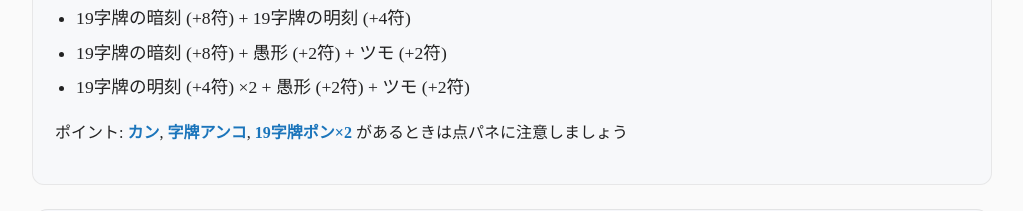
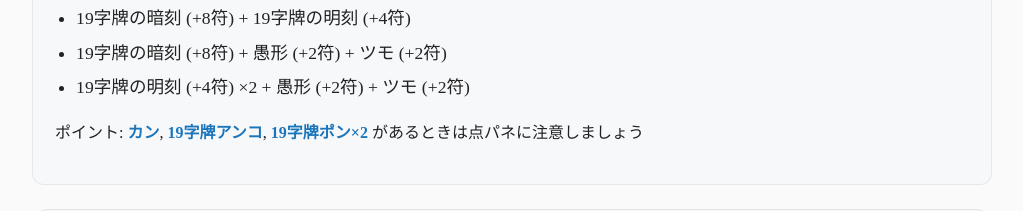
Before and after one commit to tomokikawamoto/mahjong-score-memo, a plain HTML site: page index.html in a window 1280 px wide. Shown: the part 1168-1379 px from the top of the page, without its empty margins (128-1151 px from the left). Drawn offline with Linux system fonts and the light colour scheme.

Commit message:
誤字修正

```diff
--- a/index.html
+++ b/index.html
@@ -577,7 +577,7 @@
         </ul>
         <p style="margin-top: 8px;">
           ポイント: <strong style="color: var(--brand)">カン</strong>,
-          <strong style="color: var(--brand)">字牌アンコ</strong>,
+          <strong style="color: var(--brand)">19字牌アンコ</strong>,
           <strong style="color: var(--brand)">19字牌ポン×2</strong>
           があるときは点パネに注意しましょう
         </p>
```
